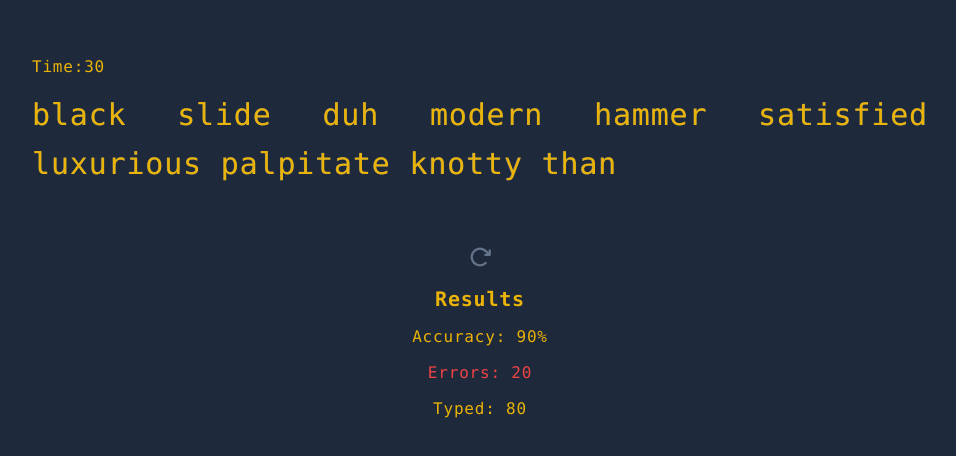
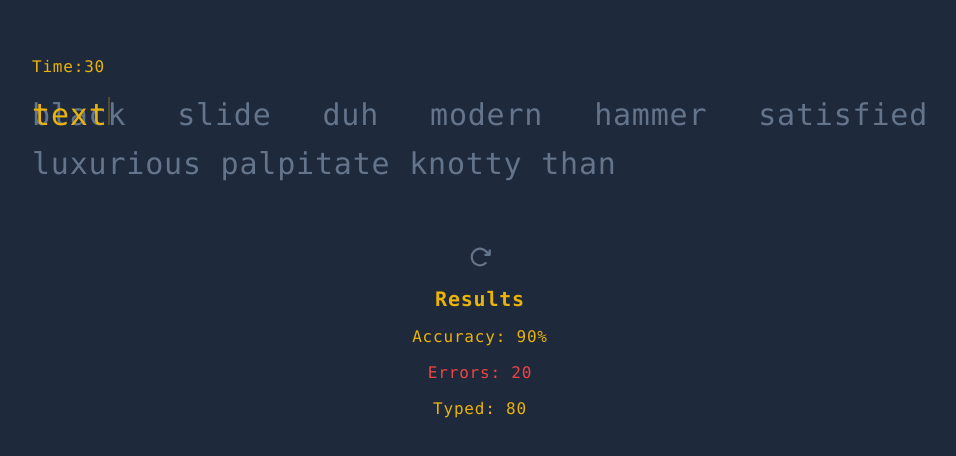
Before and after one commit to shaz1d/speed-monk, a React (Vite) app: page / in a window 1280 px wide. Shown: the part 162-618 px from the top of the page, without its empty margins (160-1116 px from the left). Built offline with nearby package versions, Linux system fonts and the light colour scheme.

Commit message:
feat: blinking caret added

```diff
--- a/src/App.tsx
+++ b/src/App.tsx
@@ -11,7 +11,7 @@ function App() {
       <CountdownTimer timeLeft={30} />
       <div className="relative text-3xl text-justify max-w-4xl mt-3  leading-relaxed">
         <GeneratedWords words={words} />
-        <UserTypings userInput={words} />
+        <UserTypings userInput={"text"} />
       </div>
 
       <ResetButton
--- /dev/null
+++ b/src/components/Caret.tsx
@@ -0,0 +1,16 @@
+import { motion } from "framer-motion";
+
+const Caret = () => {
+  return (
+    <motion.div
+      aria-hidden={true}
+      className="inline-block bg-primary-500 w-0.5 h-7"
+      initial={{ opacity: 1 }}
+      animate={{ opacity: 0 }}
+      exit={{ opacity: 0 }}
+      transition={{ repeat: Infinity, duration: 1.5, ease: "easeInOut" }}
+    ></motion.div>
+  );
+};
+
+export default Caret;
--- a/src/components/UserTypings.tsx
+++ b/src/components/UserTypings.tsx
@@ -1,3 +1,5 @@
+import Caret from "./Caret";
+
 type Props = {
   userInput: string;
 };
@@ -9,6 +11,7 @@ const UserTypings = ({ userInput }: Props) => {
       {typedCharacters.map((char, index) => {
         return <Character key={`${char}_${index}`} char={char} />;
       })}
+      <Caret />
     </div>
   );
 };
```
